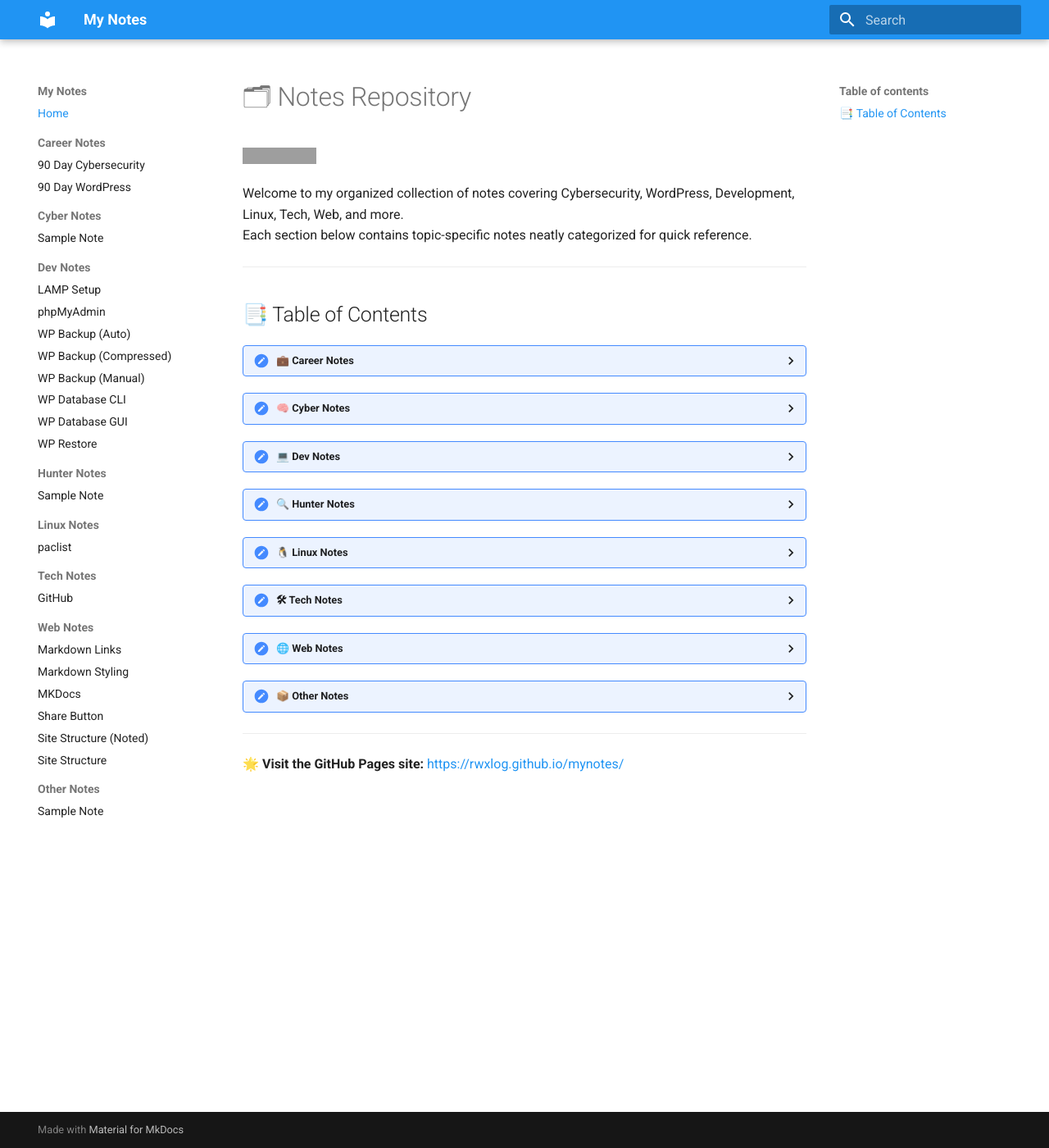
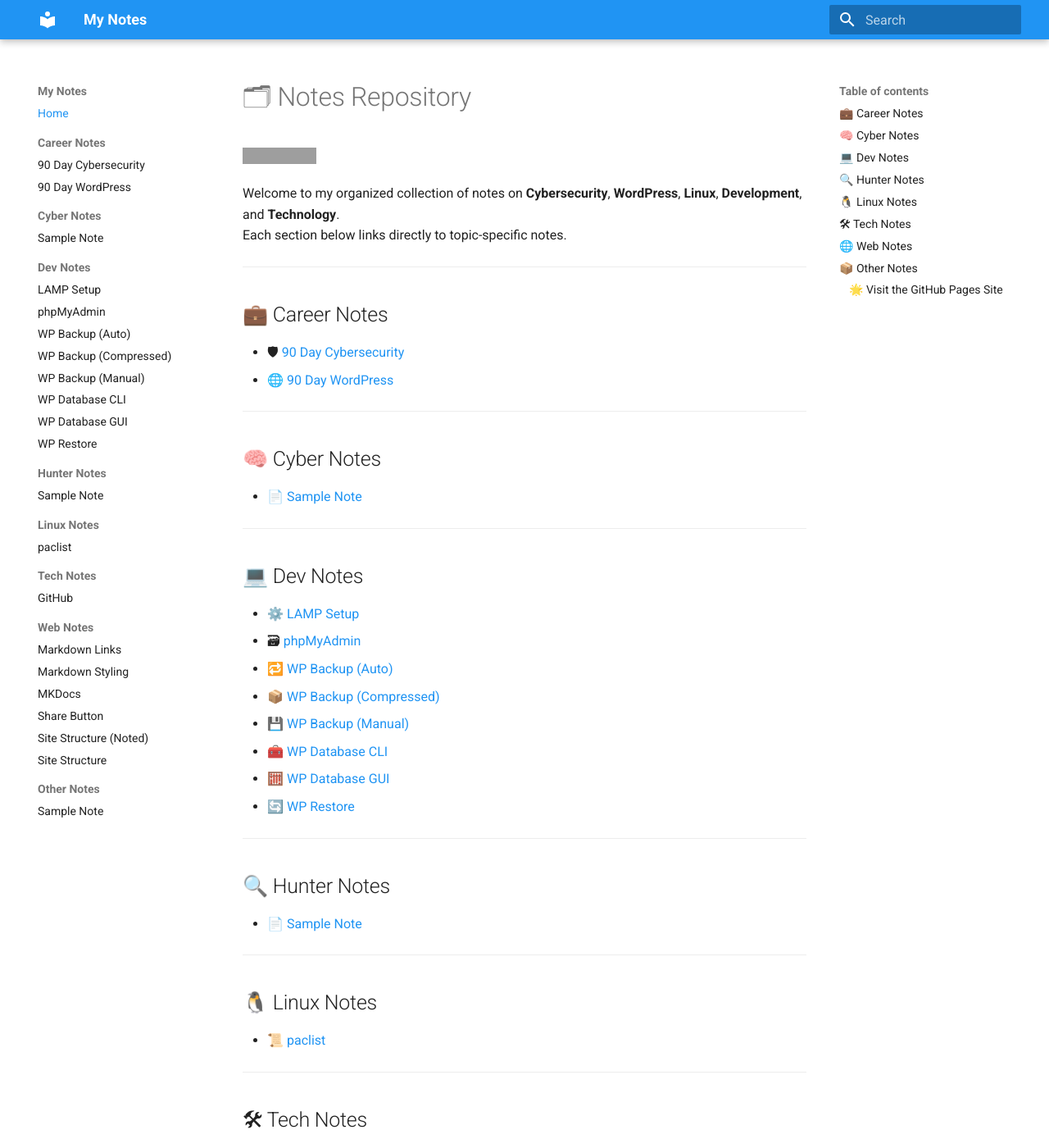
Before and after one commit to rwxlog/mynotes, an MkDocs documentation site: the page built from docs/index.md, in a window 1280 px wide and 1400 px high. Shown: the whole window at 82% size. Built offline with MkDocs 1.6.1 and Material for MkDocs 9.7.7, drawn with Linux system fonts in a browser that asks for light colours; some of the changed text lies outside the part shown; grey boxes are pictures that could not be loaded.

Commit message:
index.md fix

```diff
--- a/docs/index.md
+++ b/docs/index.md
@@ -2,31 +2,23 @@
 
 [![Visit Site](https://img.shields.io/badge/GitHub%20Pages-Visit-blue?style=for-the-badge&logo=github)](https://rwxlog.github.io/mynotes/)
 
-Welcome to my organized collection of notes covering Cybersecurity, WordPress, Development, Linux, Tech, Web, and more.
-Each section below contains topic-specific notes neatly categorized for quick reference.
+Welcome to my organized collection of notes on **Cybersecurity**, **WordPress**, **Linux**, **Development**, and **Technology**.
+Each section below links directly to topic-specific notes.
 
 ---
 
-## 📑 Table of Contents
-
-<details>
-<summary>💼 <strong>Career Notes</strong></summary>
-
+## 💼 Career Notes
 - 🛡 [90 Day Cybersecurity](CareerNotes/90-day-cybersecurity.md)
 - 🌐 [90 Day WordPress](CareerNotes/90-day-wordpress.md)
 
-</details>
+---
 
-<details>
-<summary>🧠 <strong>Cyber Notes</strong></summary>
-
+## 🧠 Cyber Notes
 - 📄 [Sample Note](CyberNotes/samplenote.md)
 
-</details>
+---
 
-<details>
-<summary>💻 <strong>Dev Notes</strong></summary>
-
+## 💻 Dev Notes
 - ⚙️ [LAMP Setup](DevNotes/LAMP.md)
 - 🗃 [phpMyAdmin](DevNotes/phpMyAdmin.md)
 - 🔁 [WP Backup (Auto)](DevNotes/wp-backup-auto.md)
@@ -36,32 +28,24 @@
 - 🧮 [WP Database GUI](DevNotes/wp-database.md)
 - 🔄 [WP Restore](DevNotes/wp-restore.md)
 
-</details>
+---
 
-<details>
-<summary>🔍 <strong>Hunter Notes</strong></summary>
-
+## 🔍 Hunter Notes
 - 📄 [Sample Note](HunterNotes/samplenote.md)
 
-</details>
+---
 
-<details>
-<summary>🐧 <strong>Linux Notes</strong></summary>
-
+## 🐧 Linux Notes
 - 📜 [paclist](LinuxNotes/paclist.md)
 
-</details>
+---
 
-<details>
-<summary>🛠 <strong>Tech Notes</strong></summary>
-
+## 🛠 Tech Notes
 - 💡 [GitHub](TechNotes/GitHub.md)
 
-</details>
+---
 
-<details>
-<summary>🌐 <strong>Web Notes</strong></summary>
-
+## 🌐 Web Notes
 - 🔗 [Markdown Links](WebNotes/markdown-links.md)
 - 🖋 [Markdown Styling](WebNotes/markdown-styling.md)
 - 📘 [MKDocs](WebNotes/MKDocs.md)
@@ -69,15 +53,12 @@
 - 🗂 [Site Structure (Noted)](WebNotes/site-structure-noted.md)
 - 🏗 [Site Structure](WebNotes/site-structure.md)
 
-</details>
+---
 
-<details>
-<summary>📦 <strong>Other Notes</strong></summary>
-
+## 📦 Other Notes
 - 📄 [Sample Note](OtherNotes/samplenote.md)
-
-</details>
 
 ---
 
-🌟 **Visit the GitHub Pages site:** [https://rwxlog.github.io/mynotes/](https://rwxlog.github.io/mynotes/)
+### 🌟 Visit the GitHub Pages Site
+👉 [**rwxlog.github.io/mynotes**](https://rwxlog.github.io/mynotes/)
```
